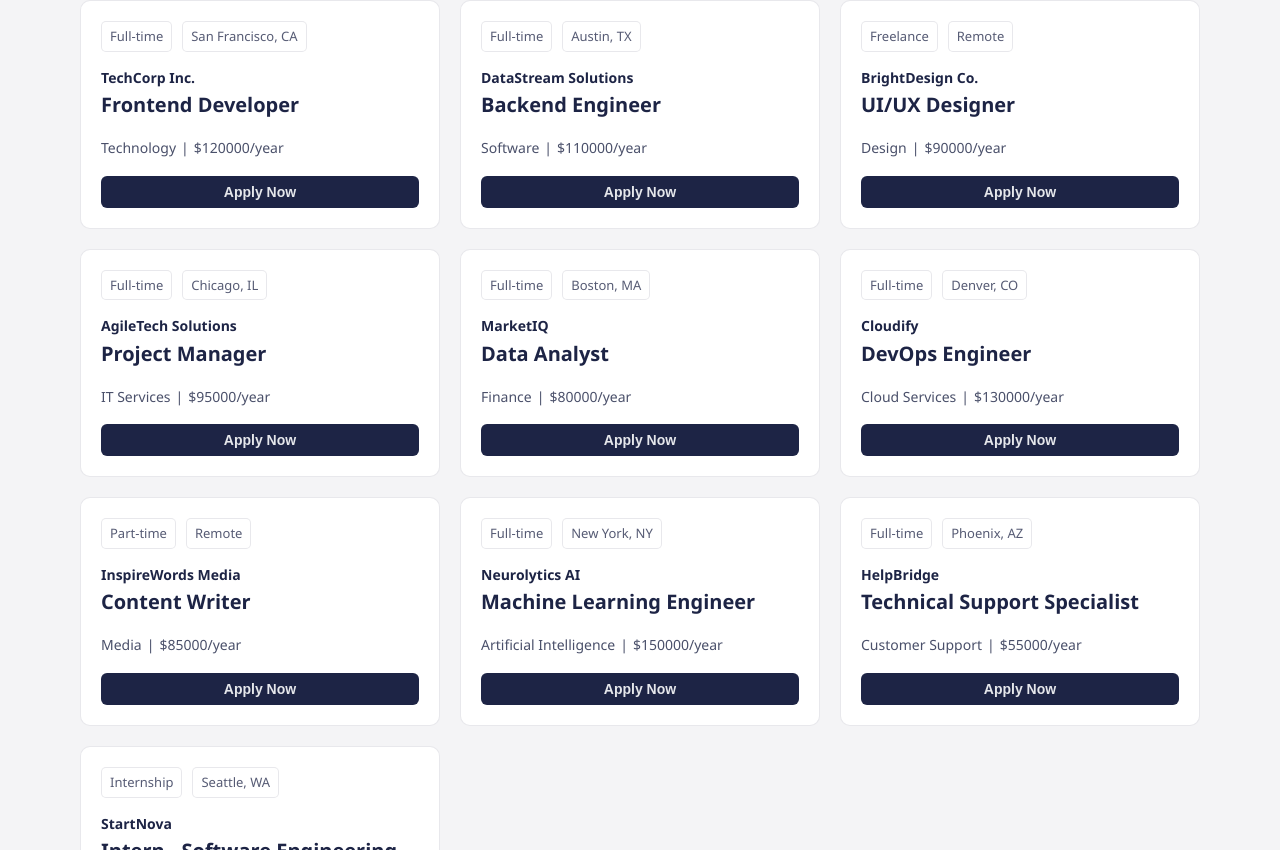
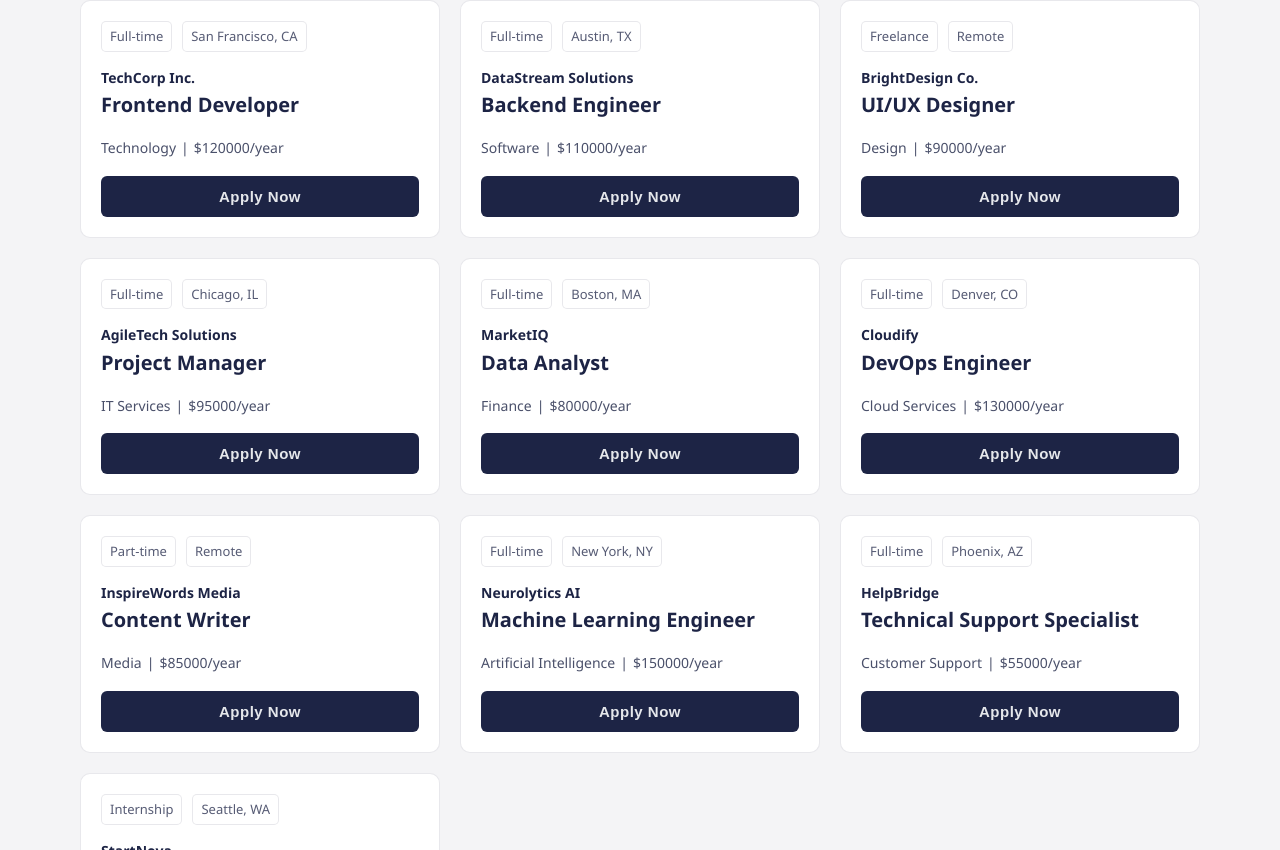
Before and after one commit to Jon-Felipe/Job-Board-React, a React (Vite) app: page / in a window 1280 px wide. Shown: the part 1190-2040 px from the top of the page. Built offline with nearby package versions, Linux system fonts and the light colour scheme.

Commit message:
job card button styling

```diff
--- a/src/components/Job/JobCard.module.css
+++ b/src/components/Job/JobCard.module.css
@@ -3,6 +3,13 @@
   border: 1px solid rgba(29, 36, 69, 0.1);
   border-radius: 10px;
   padding: 20px;
+
+  button {
+    padding: 12px 20px;
+    font-size: 15px;
+    font-weight: 600;
+    letter-spacing: 0.5px;
+  }
 }
 
 .tabs {
```
